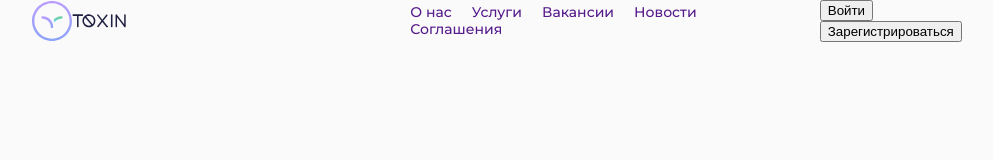
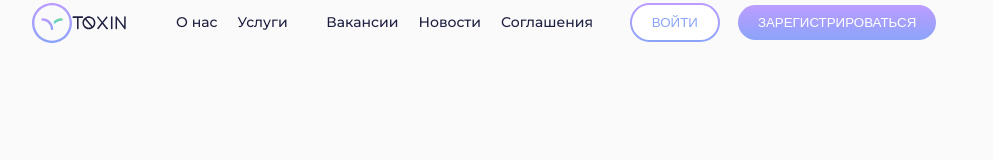
Before and after one commit to Andrey-VN/hostel, a plain HTML site: page index.html in a window 1280 px wide. Shown: the whole page, without its empty margins (108-1101 px from the left). Drawn offline with Linux system fonts and the light colour scheme.

Commit message:
обавлены стили кнопкам хедера, улучшены стили в навигации, реализован выподающий список при наведении в меню хедера в соответствующем месте

```diff
--- a/index.html
+++ b/index.html
@@ -6,6 +6,7 @@
     <meta name="viewport" content="width=device-width, initial-scale=1.0">
     <link rel="stylesheet" href="style.css">
     <link href="https://fonts.googleapis.com/css?family=Montserrat:regular,500,600,700,800&display=swap" rel="stylesheet" />
+    <link href="https://fonts.googleapis.com/icon?family=Material+Icons" rel="stylesheet">
     <title>Hostel</title>
 </head>
 <body>
@@ -22,9 +23,10 @@
                             <a href="" class="header__list-link">О нас</a>
                         </li>
                         <li class="header__list-item">
-                            <a href="" class="header__list-link">Услуги</a>
+                            <a href="" class="header__list-link header__list-link--arrow">Услуги</a>
                             <ul class="header__submenu">
-
+                                <li><a href="#">Home</a></li>
+                                <li><a href="#">Work</a></li>
                             </ul>
                         </li>
                         <li class="header__list-item">
@@ -34,16 +36,17 @@
                             <a href="" class="header__list-link">Новости</a>
                         </li>
                         <li class="header__list-item">
-                            <a href="" class="header__list-link">Соглашения</a>
+                            <a href="" class="header__list-link header__list-link--arrow">Соглашения</a>
                             <ul class="header__submenu">
-
+                                <li><a href="#">Home</a></li>
+                                <li><a href="#">Work</a></li>
                             </ul>
                         </li>
                     </ul>
                 </nav>
                 <div class="header__button">
-                    <button class="header__button-item">Войти</button>
-                    <button class="header__button-item button-grad">Зарегистрироваться</button>
+                    <button class="header__button-item  button-grad">ВОЙТИ</button>
+                    <button class="header__button-item">ЗАРЕГИСТРИРОВАТЬСЯ</button>
                 </div>
             </div>
         </header>
--- a/style.css
+++ b/style.css
@@ -1,3 +1,12 @@
+*,
+*::before,
+*::after {
+	padding: 0;
+	margin: 0;
+	border: 0;
+	box-sizing: border-box;
+}
+
 a {
 	text-decoration: none;
 }
@@ -53,6 +62,7 @@ body {
 .logo {
 	display: flex;
 	align-items: center;
+	cursor: pointer;
 }
 .logo__vector {
 
@@ -65,17 +75,41 @@ body {
 	display: flex;
 	margin-left: 284.31px;
 	flex-wrap: wrap;
+	color: rgba(31, 32, 65, 0.5);
+	align-items: center;
+}
+@media (max-width:1412px) {
+	.header__list {
+		margin-left: 50px;
+	}
 }
 .header__list-item:not(:last-child) {
 	margin-right: 20px;
 }
 .header__list-item {
+
 }
 .header__list-link {
 	white-space: nowrap;
+	text-align:  center;
+}
+.header__list-link--arrow::after{
+	content: "\e5cf";
+	font-family: "Material Icons";
+	font-size: 24px;
+	color: rgba(31, 32, 65, 0.5);
+	vertical-align: bottom;
+
+}
+.header__list-link:visited {
+	color: inherit;
 }
 .header__submenu {
-	margin-left: 20px;
+	position: absolute;
+	display: none;
+}
+li:hover .header__submenu{
+	display: block;
 }
 .header__button {
 	display: flex;
@@ -87,10 +121,37 @@ body {
 	margin-left: 20px;
 }
 .header__button-item {
+	cursor: pointer;
+	padding: 10px 20px;
+	color: #fff;
+	border-radius: 22px;
+	border: transparent;
+	background: linear-gradient(180deg, #BC9CFF 0%, #8BA4F9 100%);
+	margin-bottom: 5px;
+	margin-top: 5px;
+	box-sizing: content-box;
+}
 
+.button-grad {
+	position: relative;
+	border-radius: 22px;
+	background: #fff;
+	text-align: center;
+	color: #8BA4F9;
 }
-.button-grad {
-}
+
+.button-grad::before {
+	content: "";
+	position: absolute;
+	top: -2px;
+	bottom: -2px;
+	left: -2px;
+	right: -2px;
+	background: linear-gradient(180deg, #BC9CFF 0%, #8BA4F9 100%);
+	border-radius: 34px;
+	border: transparent;
+	z-index: -1;
+  }
 
 .main{
 	flex:1 1 auto;
```
